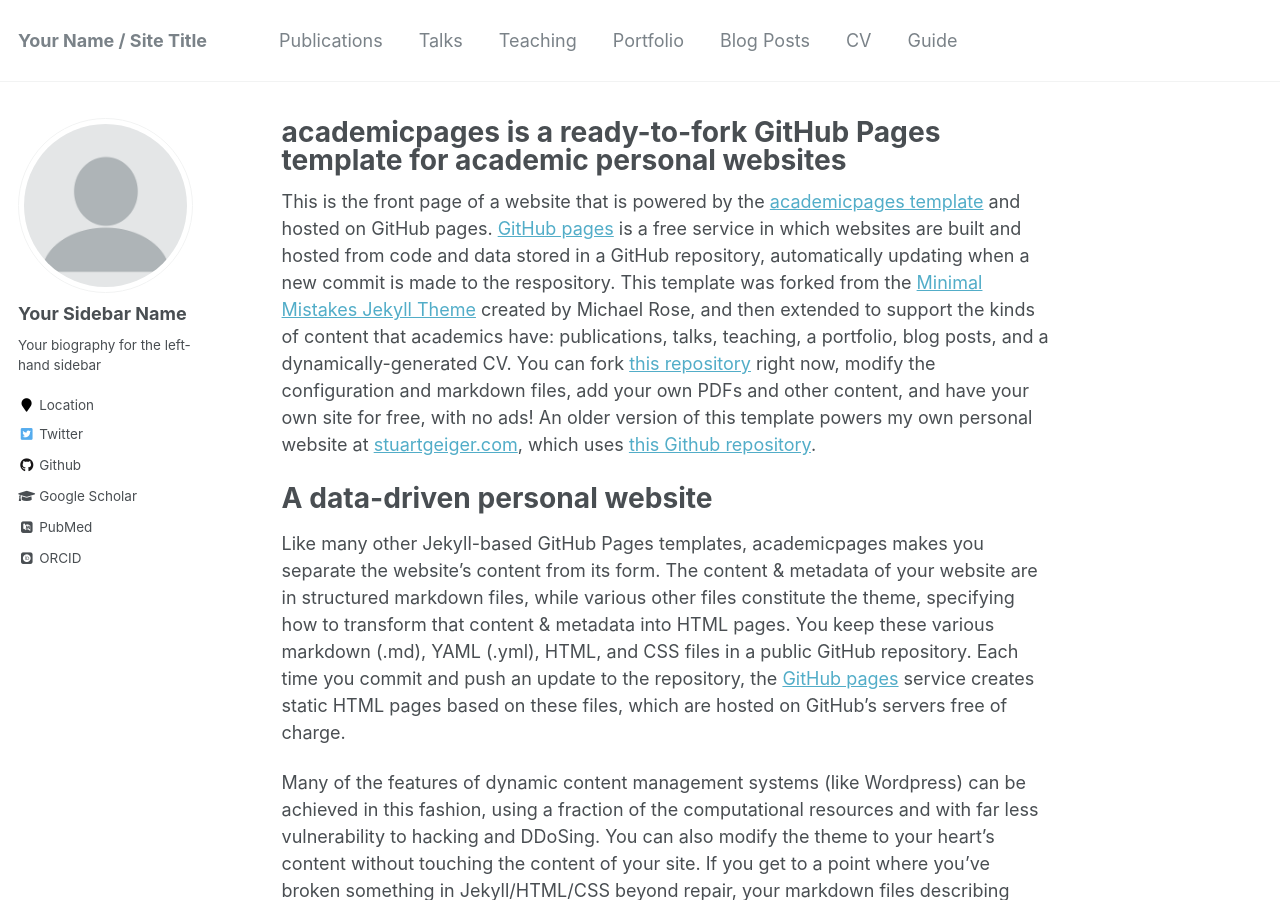
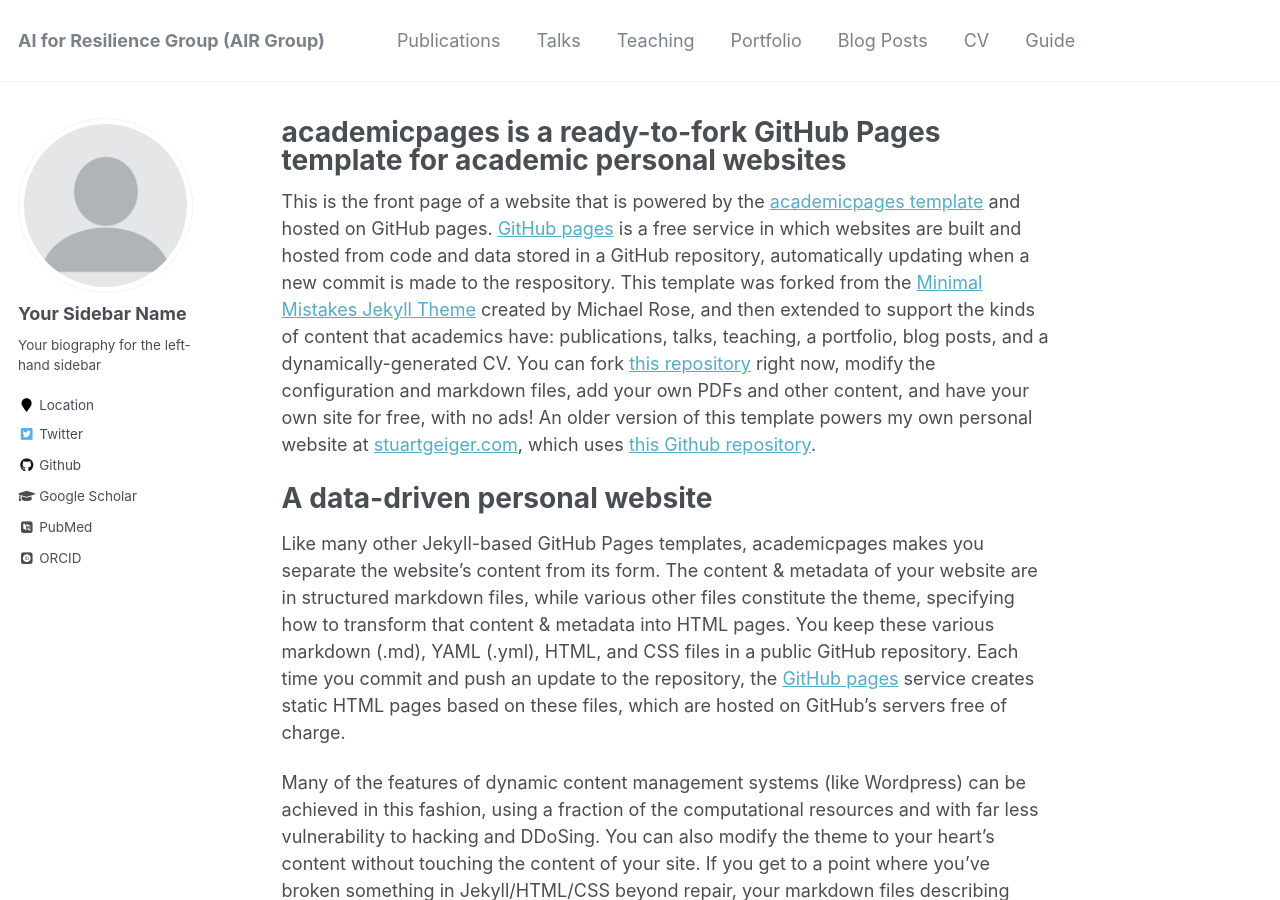
Before and after one commit to skywalkerzhai/weizhai.github.io, a Jekyll site: the page built from _pages/about.md, in a window 1280 px wide and 900 px high. Built offline with Jekyll 4.4.1, drawn with Linux system fonts in a browser that asks for light colours; some web fonts are replaced; some of the changed text lies outside the part shown.

Commit message:
Update _config.yml

```diff
--- a/_config.yml
+++ b/_config.yml
@@ -7,10 +7,10 @@
 
 # Site Settings
 locale                   : "en-US"
-title                    : "Your Name / Site Title"
+title                    : "AI for Resilience Group (AIR Group)"
 title_separator          : "-"
-name                     : &name "Your Name"
-description              : &description "personal description"
+name                     : &name "Wei Zhai"
+description              : &description "Ph.D. Candidate/Incoming Assistant Professor at HKBU"
 url                      : https://academicpages.github.io # the base hostname & protocol for your site e.g. "https://mmistakes.github.io"
 baseurl                  : "" # the subpath of your site, e.g. "/blog"
 repository               : "academicpages/academicpages.github.io"
```
